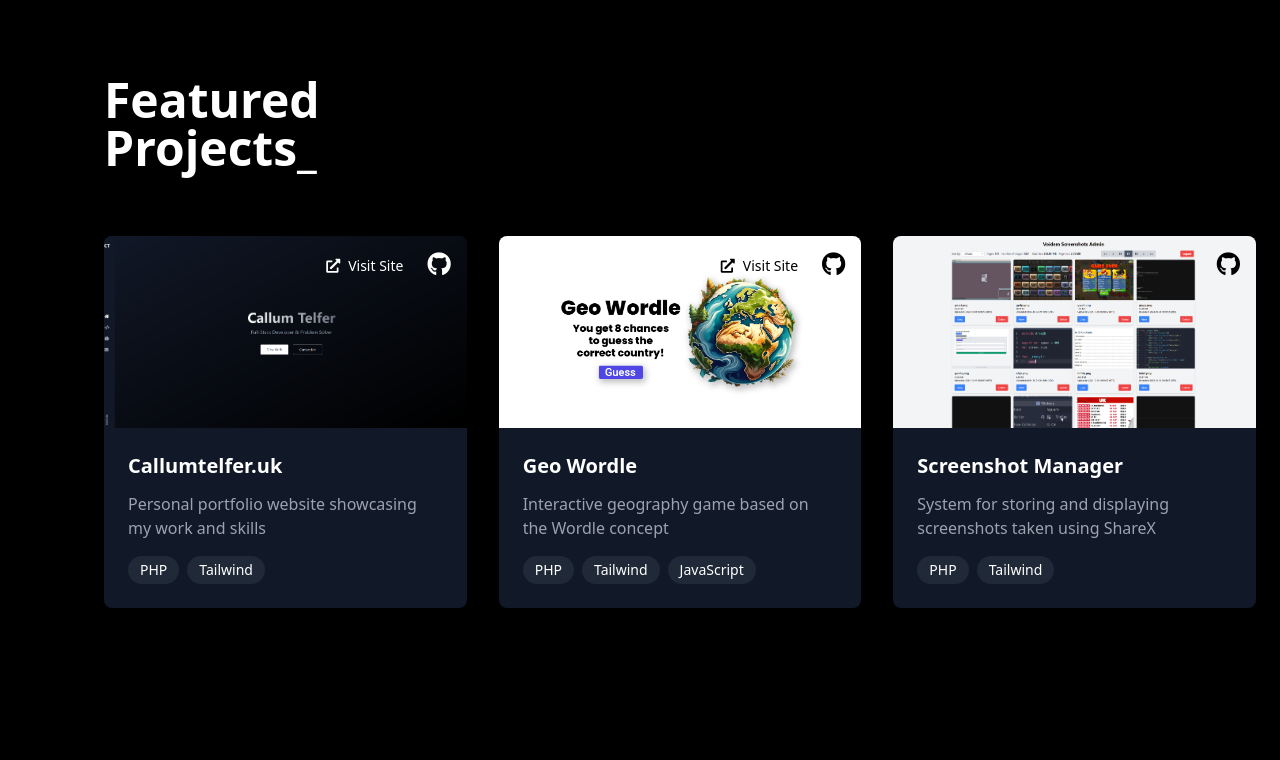
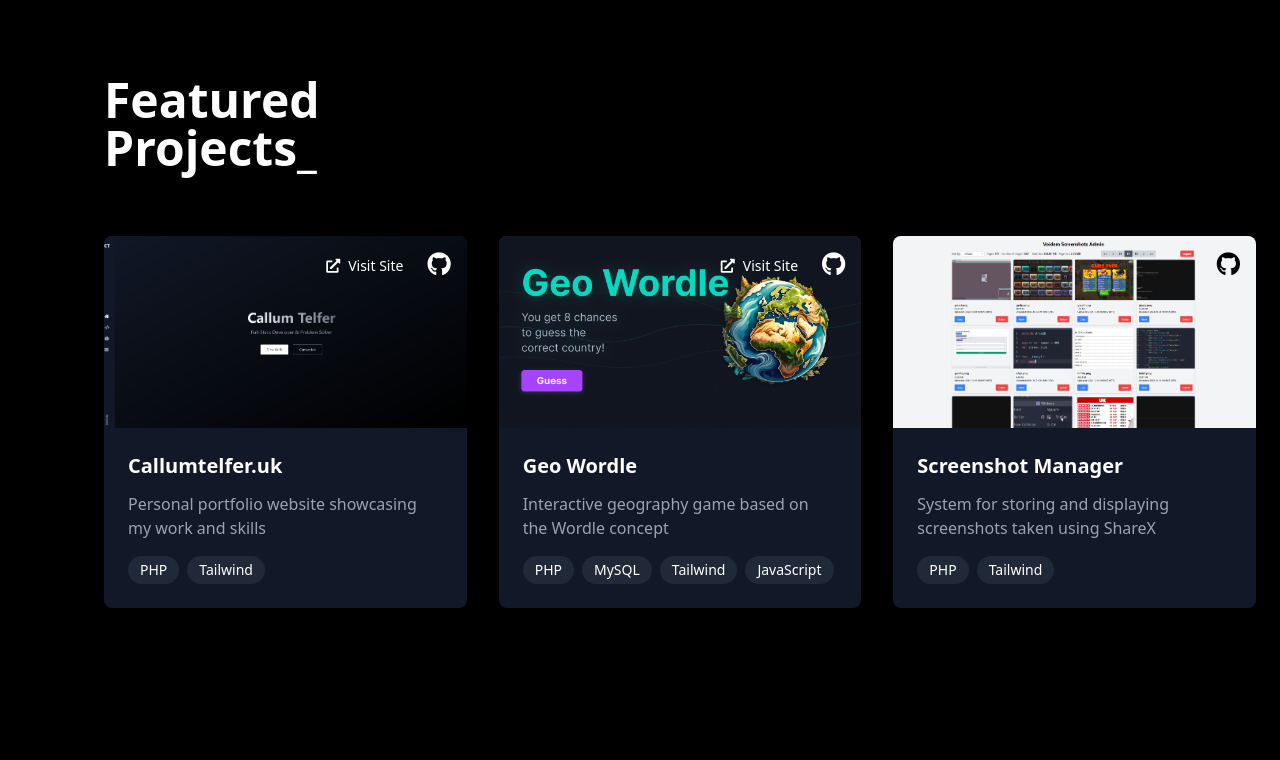
Before and after one commit to VoidemLIVE/callumtelfer.uk, a PHP site: page / in a window 1280 px wide. Shown: the part 804-1564 px from the top of the page. Run offline with PHP 8.4, Linux system fonts and the light colour scheme.

Commit message:
Change Geo Wordle Banner & add MySQL

```diff
--- a/index.php
+++ b/index.php
@@ -137,15 +137,15 @@ function logToConsole($data) {
                         data-aos="fade-up"
                         data-aos-delay="100">
                         <div class="h-48 bg-gray-800 relative">
-                            <img src="assets/geoWordleBan.png" alt="Geo Wordle Preview" class="w-full h-full object-cover"/>
+                            <img src="assets/newGeoWordleBanner.png" alt="Geo Wordle Preview" class="w-full h-full object-cover"/>
                             <div class="absolute top-4 right-4 flex space-x-3">
                                 <a href="https://geo.voidem.com" target="_blank"
-                                class="bg-black/10 backdrop-blur-sm px-3 rounded-full text-black hover:bg-black/20 transition-colors text-sm font-medium flex items-center">
+                                class="bg-white/10 backdrop-blur-sm px-3 rounded-full text-white hover:bg-white/20 transition-colors text-sm font-medium flex items-center">
                                     <i class="fas fa-external-link-alt mr-2 text-sm"></i>
                                     Visit Site
                                 </a>
                                 <a href="https://github.com/VoidemLIVE/GeoWordle" target="_blank"
-                                class="text-black hover:text-gray-600 transition-colors">
+                                class="text-white hover:text-gray-300 transition-colors">
                                     <i class="fab fa-github text-2xl"></i>
                                 </a>
                             </div>
@@ -155,6 +155,7 @@ function logToConsole($data) {
                             <p class="text-gray-400 mb-4">Interactive geography game based on the Wordle concept</p>
                             <div class="flex flex-wrap gap-2">
                                 <span class="px-3 py-1 bg-gray-800 rounded-full text-sm">PHP</span>
+                                <span class="px-3 py-1 bg-gray-800 rounded-full text-sm">MySQL</span>
                                 <span class="px-3 py-1 bg-gray-800 rounded-full text-sm">Tailwind</span>
                                 <span class="px-3 py-1 bg-gray-800 rounded-full text-sm">JavaScript</span>
                             </div>
```
Also changed, not shown: assets/geoWordleBan.png (deleted), assets/newGeoWordleBanner.png (added).
